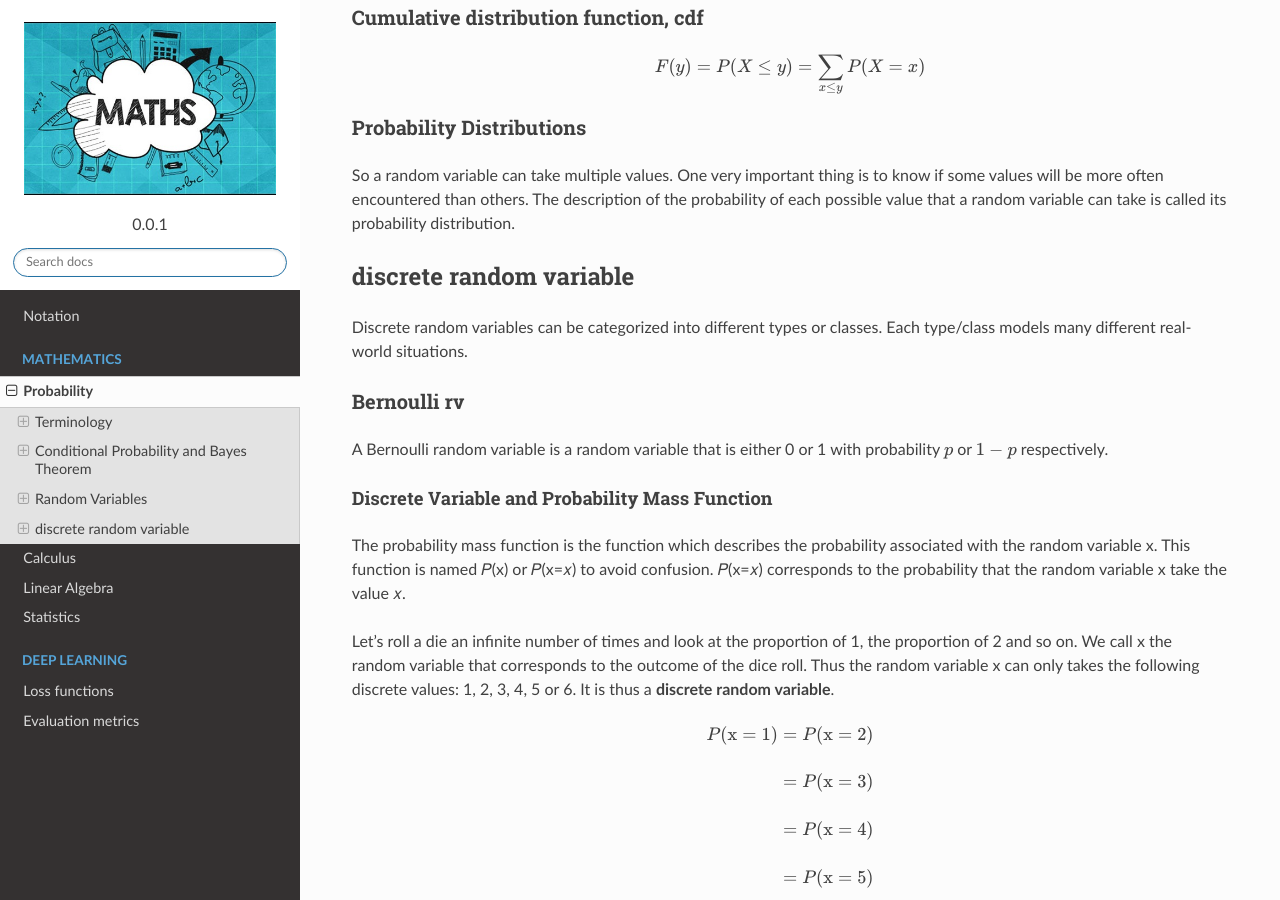
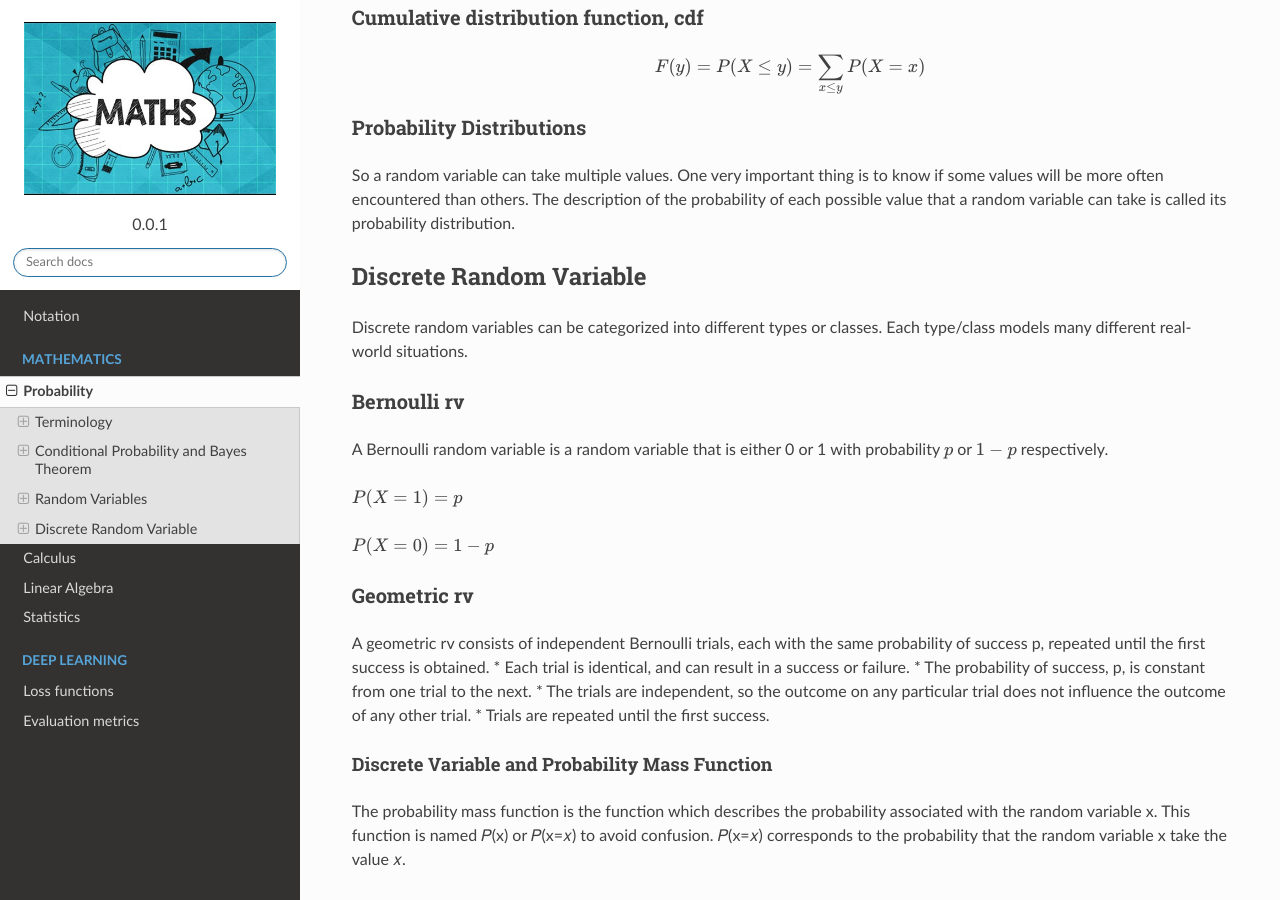
Before and after one commit to akkefa/ml-notes, a Sphinx documentation site: the page built from docs/probability.rst, in a window 1280 px wide and 900 px high, scrolled down 2179 px. Built offline with Sphinx 7.4.7 and the Read the Docs theme 2.0.0, drawn with Linux system fonts in a browser that asks for light colours.

Commit message:
New changes.

```diff
--- a/docs/probability.rst
+++ b/docs/probability.rst
@@ -104,7 +104,7 @@ encountered than others. The description of the probability of each possible val
 called its probability distribution.
 
 
-discrete random variable
+Discrete Random Variable
 =========================
 Discrete random variables can be categorized into different types or classes. Each type/class models many different
 real-world situations.
@@ -114,6 +114,18 @@ Bernoulli rv
 A Bernoulli random variable is a random variable that is either 0 or 1 with probability :math:`p` or :math:`1-p`
 respectively.
 
+:math:`P(X=1)=p`
+
+:math:`P(X=0)=1-p`
+
+Geometric rv
+-------------
+A geometric rv consists of independent Bernoulli trials, each with the same probability of success p, repeated until
+the first success is obtained.
+* Each trial is identical, and can result in a success or failure.
+* The probability of success, p, is constant from one trial to the next.
+* The trials are independent, so the outcome on any particular trial does not influence the outcome of any other trial.
+* Trials are repeated until the first success.
 
 Discrete Variable and Probability Mass Function
 ^^^^^^^^^^^^^^^^^^^^^^^^^^^^^^^^^^^^^^^^^^^^^^^^
```
